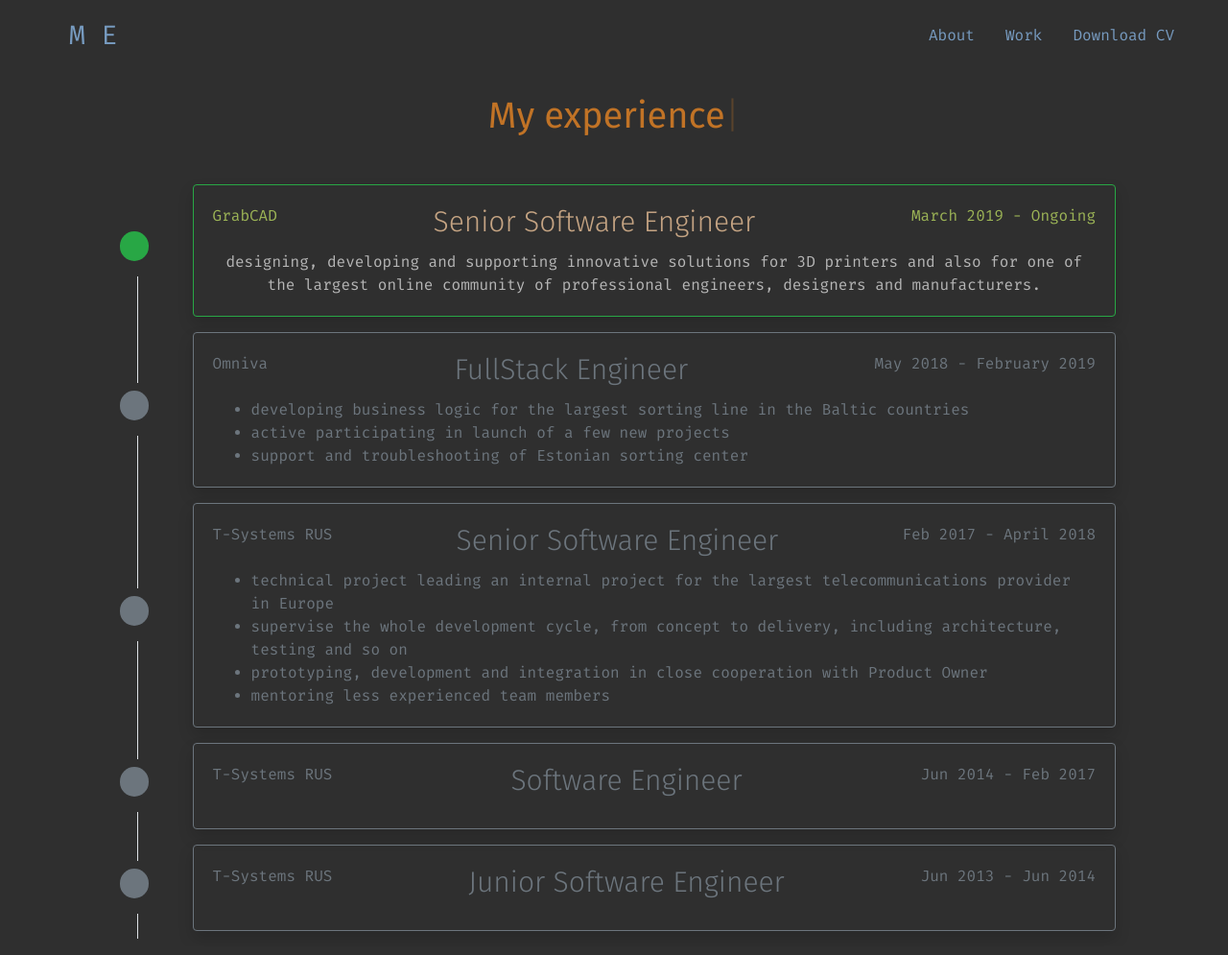
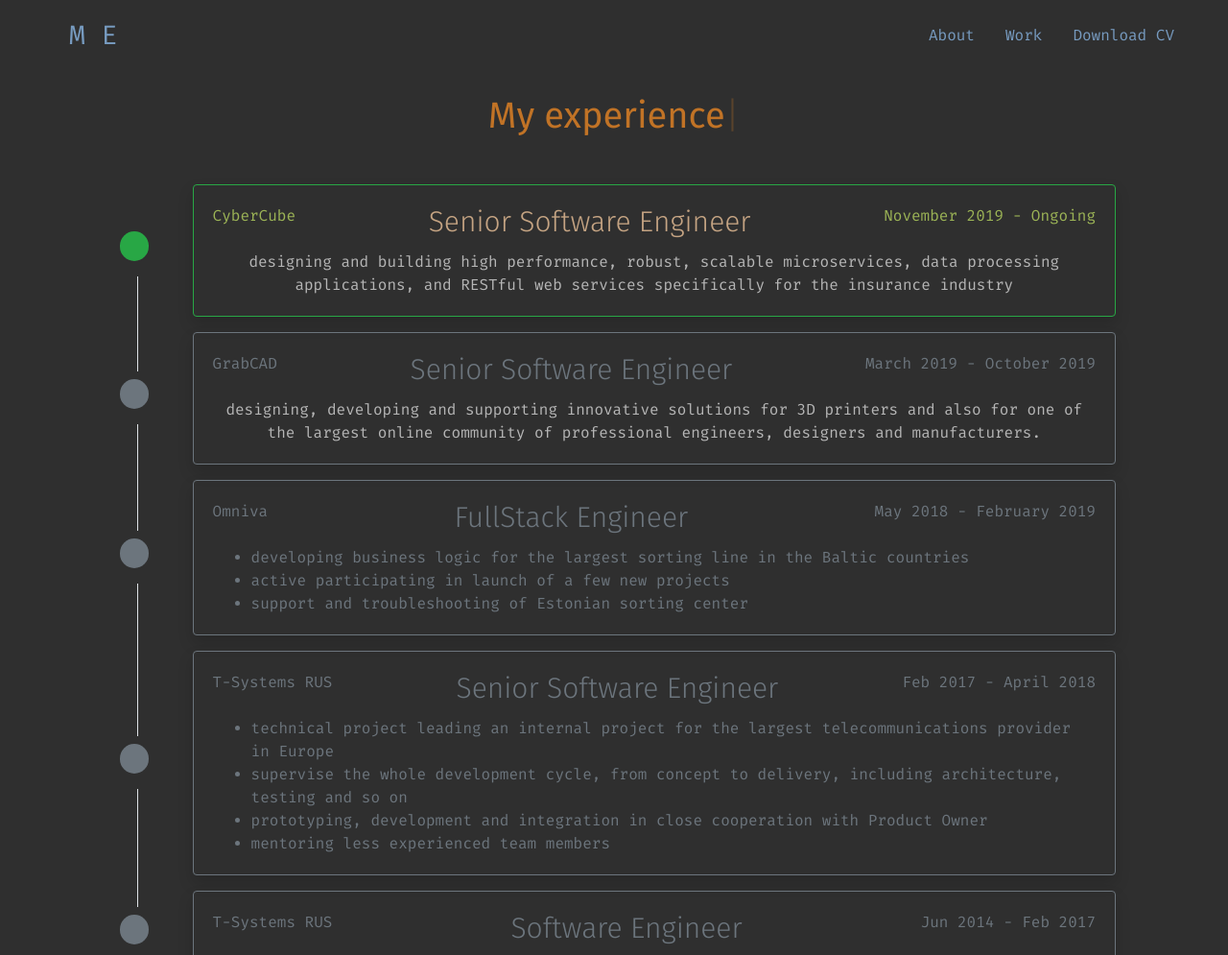
Before and after one commit to miron4dev/miron4dev.com, a Gatsby site: page /work in a window 1280 px wide. Shown: the top 995 px of the page at 96% size. Built offline with nearby package versions, Linux system fonts and the light colour scheme; Gatsby itself is replaced by a stand-in of ours.

Commit message:
Update Work page and CV

```diff
--- a/src/pages/work.tsx
+++ b/src/pages/work.tsx
@@ -21,7 +21,15 @@
               </section>
 
               <div className="container py-2">
-                <Job company="GrabCAD" position="Senior Software Engineer" date="March 2019 - Ongoing">
+                <Job company="CyberCube" position="Senior Software Engineer" date="November 2019 - Ongoing">
+                  <p className="card-text">
+                    designing and building high performance, robust, scalable microservices, data processing
+                    applications, and RESTful web services specifically for the insurance industry
+                  </p>
+                </Job>
+
+                <Job company="GrabCAD" position="Senior Software Engineer" date="March 2019 - October 2019"
+                     passed={true}>
                   <p className="card-text">
                     designing, developing and supporting innovative solutions for 3D printers and also for one of
                     the largest online community of professional engineers, designers and manufacturers.
```
Also changed, not shown: 1 other file.
